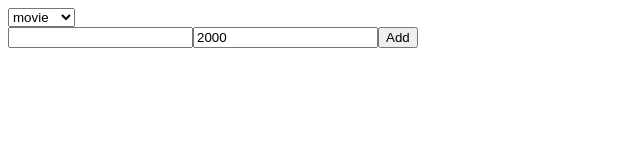
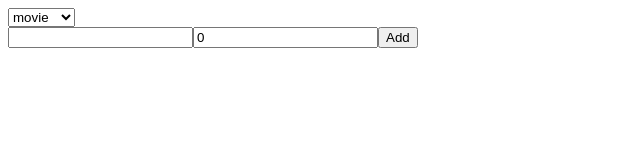
Before and after one commit to michal-kaszubowski/sausages, a React (Create React App) app in the folder lab04/: page / in a window 1280 px wide. Shown: the top 160 px of the page, without its empty margins (0-640 px from the left). Built offline with nearby package versions, Linux system fonts and the light colour scheme; the HTML template or start-up script is replaced by a standard one.

Commit message:
END -> koniec implementacji komponentu Add na ten moment spełnia wymagania.

```diff
--- a/lab04/src/Add.js
+++ b/lab04/src/Add.js
@@ -6,31 +6,28 @@ import {addMovie, addDirector} from "./ducks/actions";
 function Add(props) {
     const dispatch = useDispatch();
 
-    const initMovie = {
-        title: "",
-        year: 2000
-    }
-
-    const initDirector = {
-        firstName: "",
-        lastName: "",
-        age: 0
-    }
-
     const handleSubmit = (values, actions) => {
+        console.log("Received values: ", values);
         switch (props.itemType) {
             case "movie":
                 try {
-                    console.log("Trying to dispatch: ", values);
-                    dispatch(addMovie({id: v4(), ...values}));
+                    dispatch(addMovie({
+                        id: v4(),
+                        title: values.title,
+                        year: values.year
+                    }));
                     return actions.resetForm();
                 } catch (error) {
                     return console.error(error);
                 }
             case "director":
                 try {
-                    console.log("Trying to dispatch: ", values);
-                    dispatch(addDirector({id: v4(), ...values}));
+                    dispatch(addDirector({
+                        id: v4(),
+                        firstName: values.firstName,
+                        lastName: values.lastName,
+                        age: values.age
+                    }));
                     return actions.resetForm();
                 } catch (error) {
                     return console.error(error);
@@ -67,7 +64,13 @@ function Add(props) {
     return (
         <div className="Add">
             <Formik
-                initialValues={props.itemType === "movie" ? initMovie : initDirector}
+                initialValues={{
+                    title: "",
+                    year: 0,
+                    firstName: "",
+                    lastName: "",
+                    age: 0
+                }}
                 onSubmit={handleSubmit}
             >
                 {fields}
```
